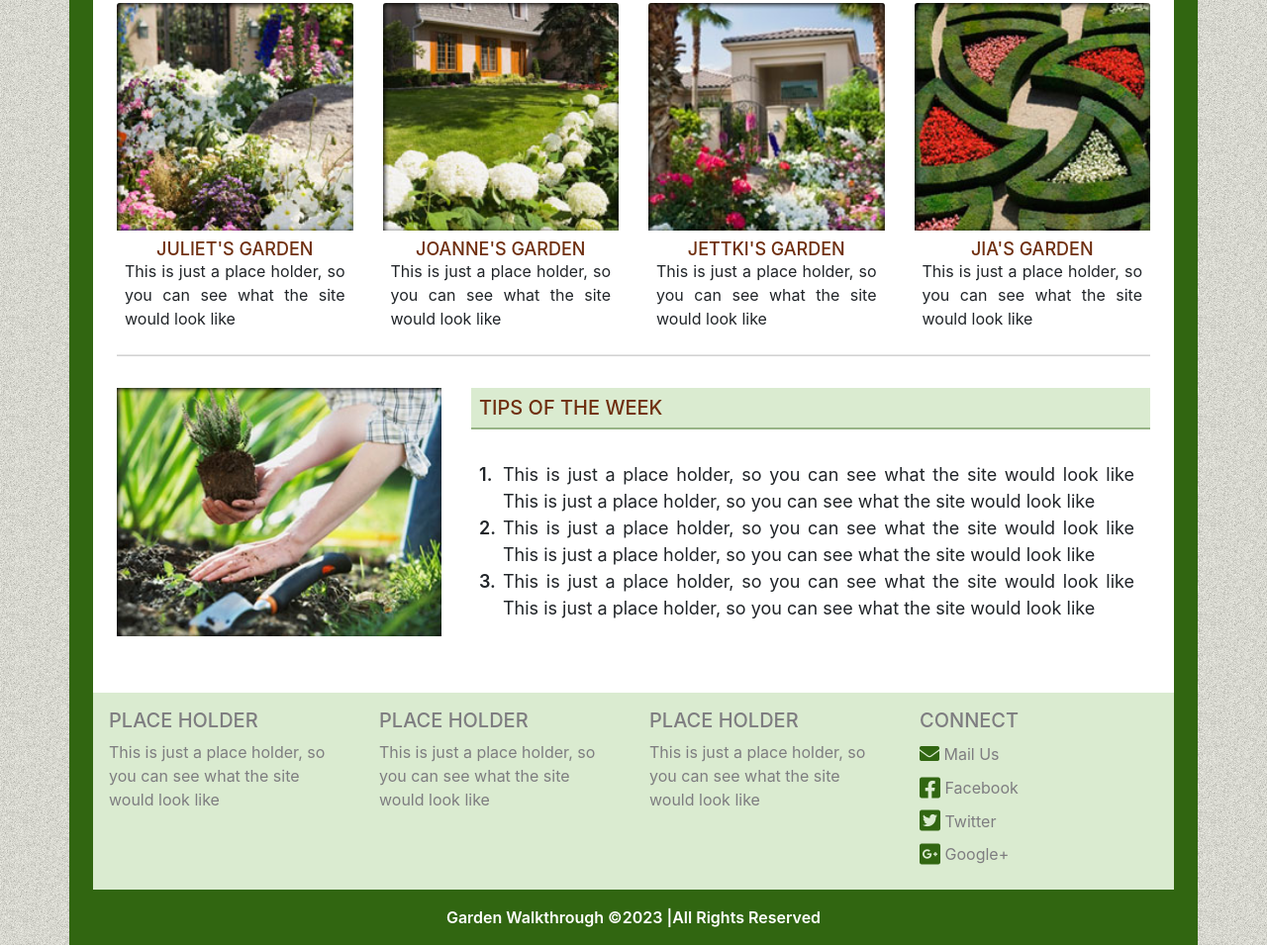
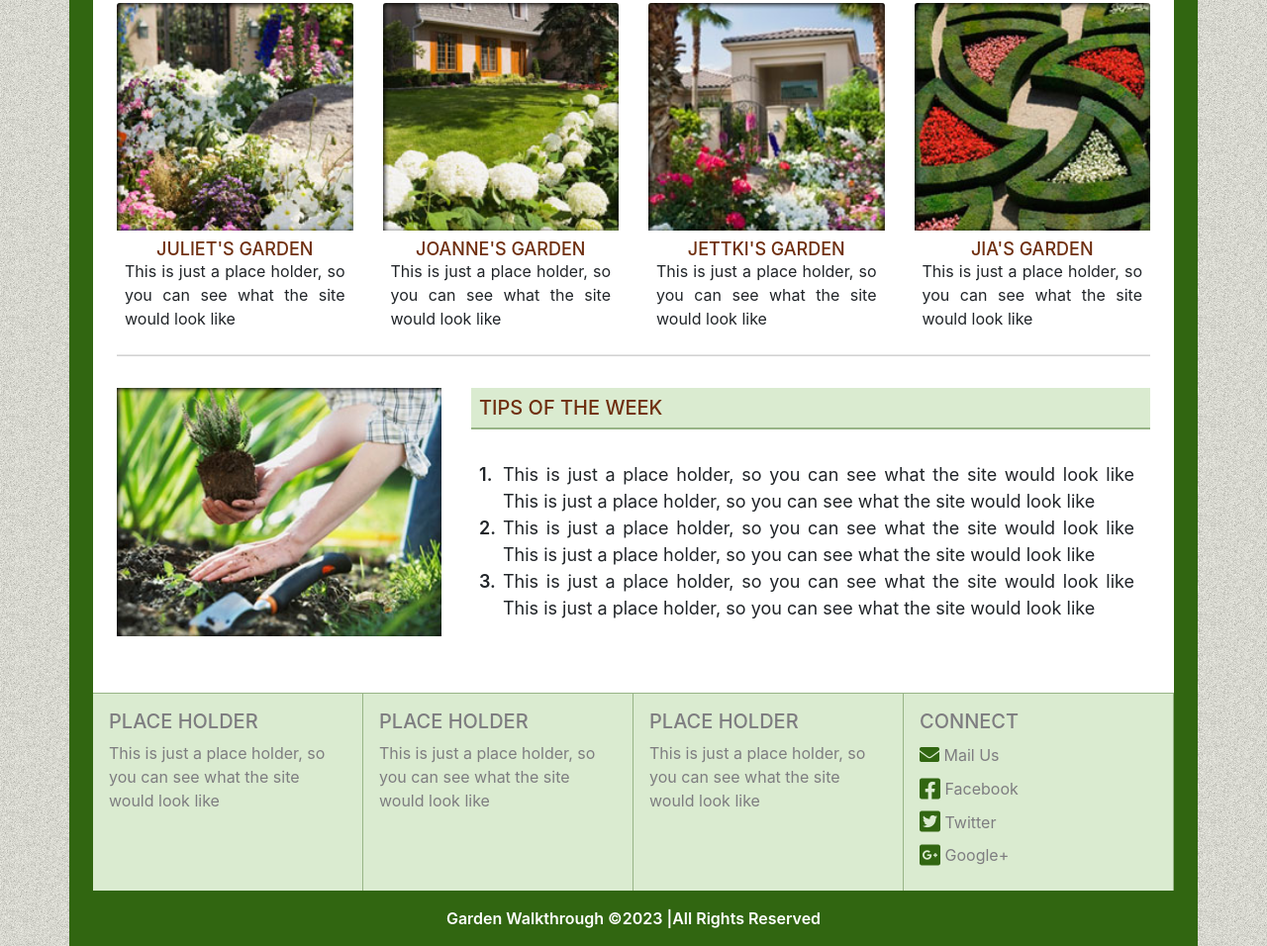
Before and after one commit to shenzhu0831/FeatureGardend, a plain HTML site: page cathy_t3.html in a window 1280 px wide. Shown: the part 911-1867 px from the top of the page at 99% size. Drawn offline with nearby package versions, Linux system fonts and the light colour scheme.

Commit message:
fixed footer area

```diff
--- a/css/style_t3.css
+++ b/css/style_t3.css
@@ -316,9 +316,21 @@ a:hover {
     color: #7e7d80;
 }
 
-.footer_content{
-    height: 100%;
+.footer_area .col-md-6{
+    border-top: solid 1px #97b486;
     text-align: center;
+}
+
+@media(min-width: 768px){
+    .footer_area .col-md-6:nth-child(2n+1){
+        border-right: solid 1px #97b486;
+    }
+}
+
+@media(min-width: 768px){
+    .footer_area .col-md-6{
+        border-right: solid 1px #97b486;
+    }
 }
 
 @media(min-width: 992px){
@@ -346,7 +358,7 @@ a:hover {
         display: flex;
         flex-wrap: wrap;
         flex-direction: row;
-        align-items: center;
+        text-align: left;
     }
 }
 
```
